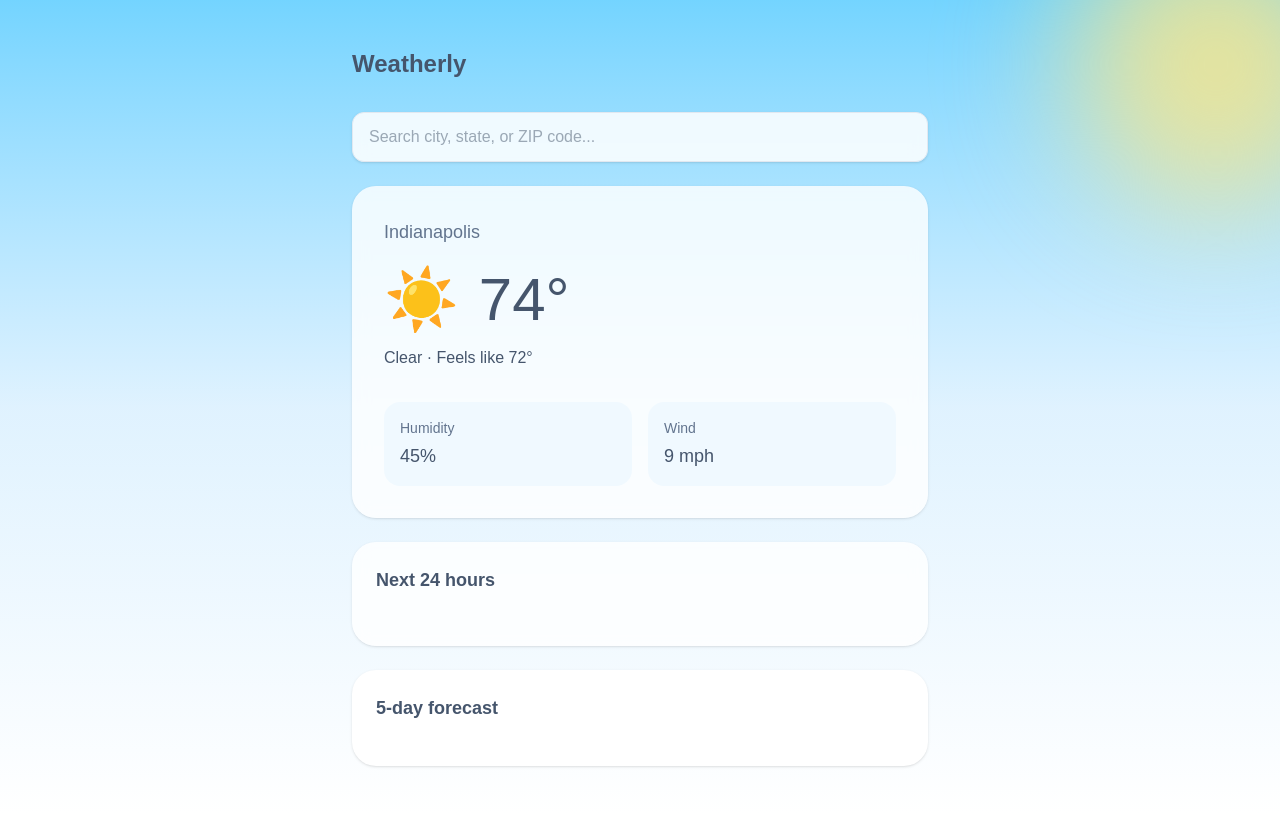
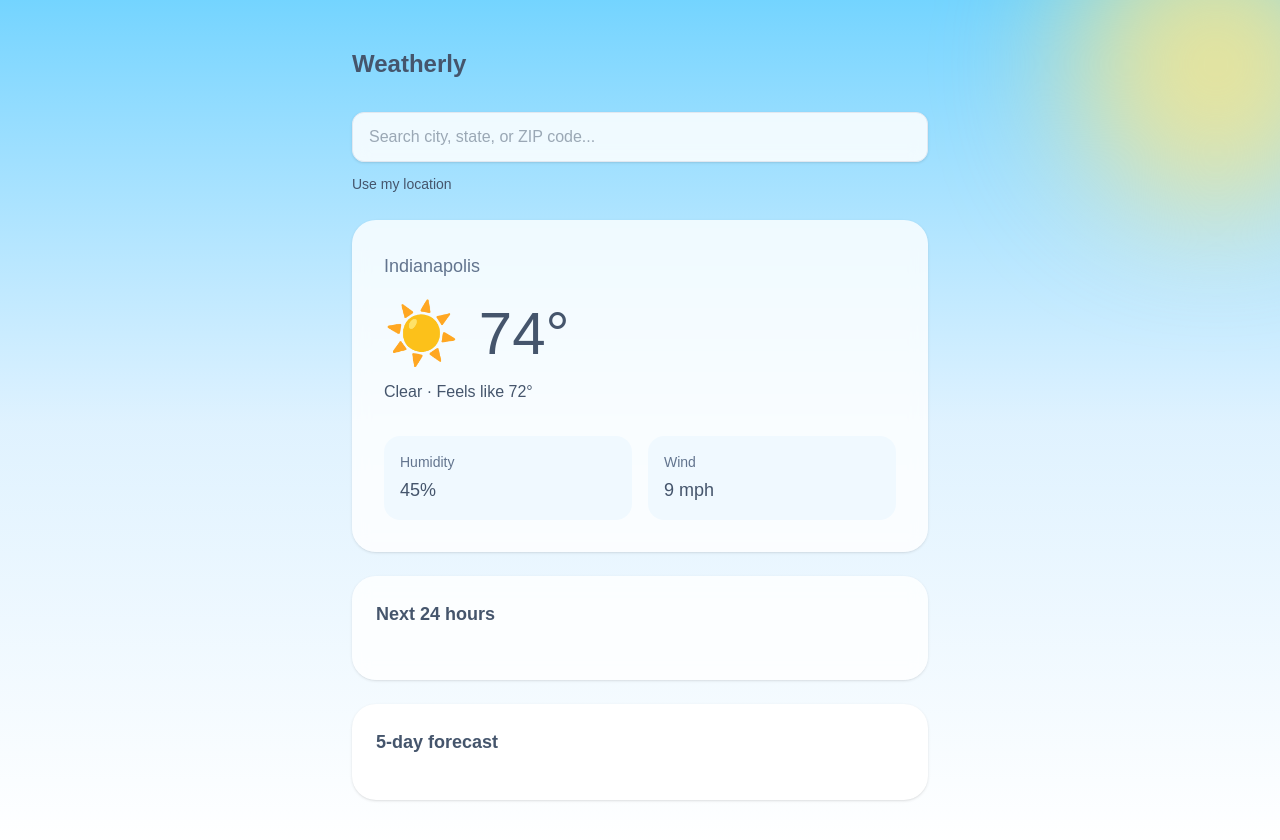
Before and after one commit to bbeck2417/weather-app, a Next.js app: page / in a window 1280 px wide. Shown: the top 840 px of the page. Before the commit the page ends 814 px from the top, so only its background shows below. Built offline with nearby package versions, Linux system fonts and the light colour scheme.

Commit message:
Add current location weather

```diff
--- a/src/app/page.tsx
+++ b/src/app/page.tsx
@@ -231,6 +231,45 @@ export default function Home() {
     }
   }
 
+  function handleUseMyLocation() {
+    if (!navigator.geolocation) {
+      setError("Your browser does not support location detection.");
+      return;
+    }
+
+    setIsLoading(true);
+    setError("");
+
+    navigator.geolocation.getCurrentPosition(
+      (position) => {
+        void handleLocationSelect({
+          name: "Your location",
+          latitude: position.coords.latitude,
+          longitude: position.coords.longitude,
+        });
+      },
+      (locationError) => {
+        setIsLoading(false);
+
+        if (locationError.code === 1) {
+          setError(
+            "Location access was not allowed. Search for a city instead.",
+          );
+          return;
+        }
+
+        setError(
+          "Unable to determine your location. Search for a city instead.",
+        );
+      },
+      {
+        enableHighAccuracy: false,
+        timeout: 10_000,
+        maximumAge: 300_000,
+      },
+    );
+  }
+
   const weatherDetails = getWeatherDetails(weather.weatherCode);
   const backgroundClass = getBackgroundClass(weather.weatherCode);
   const isClear = weather.weatherCode === 0;
@@ -312,6 +351,15 @@ export default function Home() {
             }}
           />
         </div>
+
+        <button
+          className="mt-3 text-sm font-medium text-slate-600 underline-offset-4 hover:underline disabled:cursor-not-allowed disabled:opacity-60"
+          disabled={isLoading}
+          onClick={handleUseMyLocation}
+          type="button"
+        >
+          Use my location
+        </button>
         {isLoading && (
           <p className="mt-3 text-sm text-slate-600">Loading weather...</p>
         )}
```
